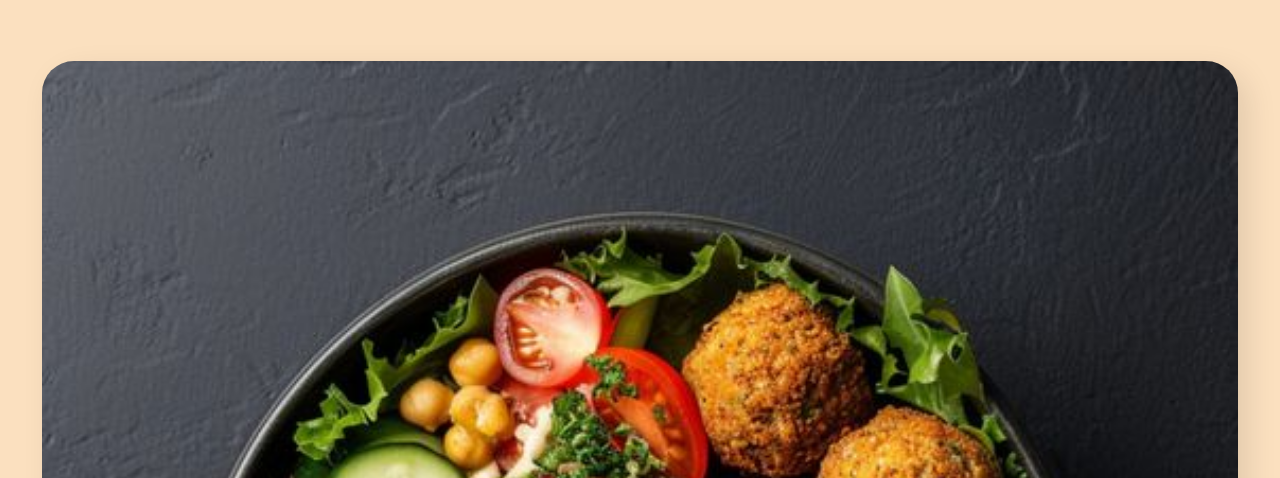
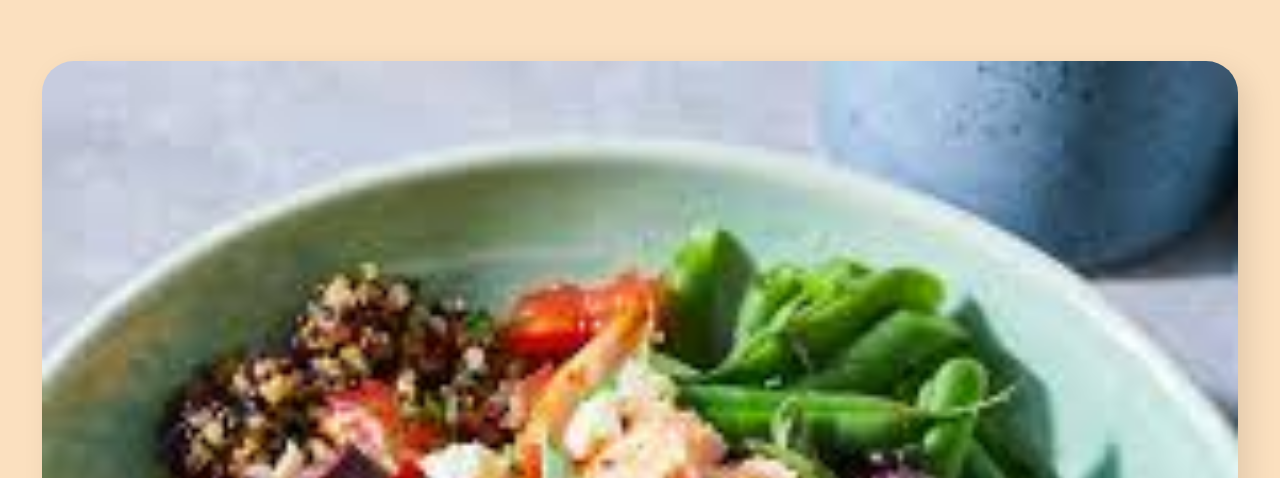
Before and after one commit to Food-Menus/E.M.2.2, a plain HTML site: page Menus/helthy.html in a window 1280 px wide. Shown: the part 322-800 px from the top of the page. Drawn offline with nearby package versions, Linux system fonts and the light colour scheme.

```diff
--- a/Menus/helthy.html
+++ b/Menus/helthy.html
@@ -48,7 +48,7 @@
 
         <div class="destination__grid">
           <div class="destination__card">
-            <img src="../images/Fresh Salad.jpg" alt="destination" />
+            <img src="../images/hlthy.jpeg" alt="destination" />
             <div class="destination__details">
               <div>
                 <h4>سلطة فواكه صغير</h4>
```
Also changed, not shown: images/hlthy.jpeg (added).
